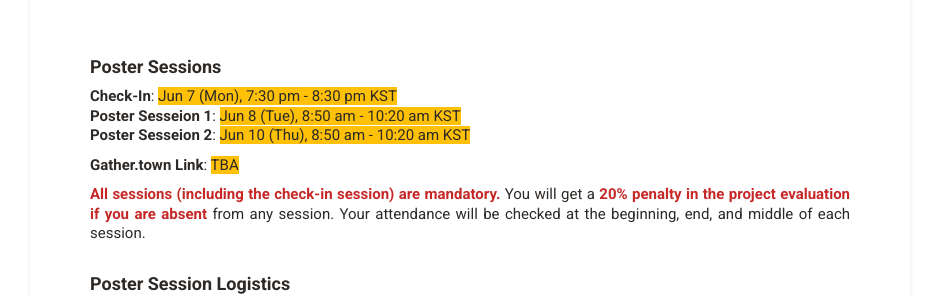
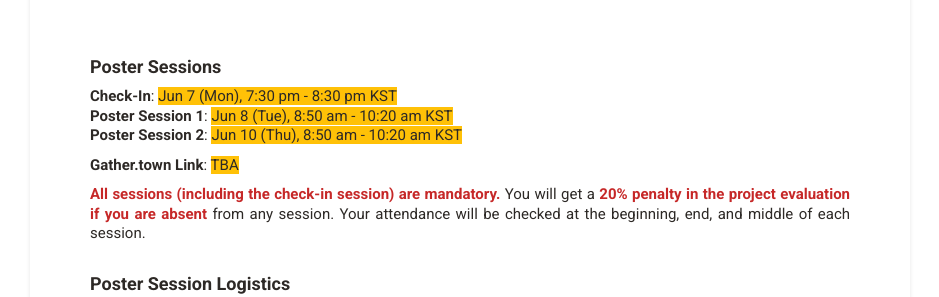
Before and after one commit to mhsung/mhsung.github.io, a Jekyll site: the page built from courses/kaist-cs492-3dml-2021-spring/_posts/2021-06-03-poster-sessions.md, in a window 1280 px wide. Shown: the part 198-495 px from the top of the page, without its empty margins (170-1109 px from the left). Built offline with Jekyll 4.4.1, drawn with Linux system fonts in a browser that asks for light colours; our own code applies the rules of GitHub Pages for plain Markdown files.

Commit message:
Updated.

```diff
--- a/courses/kaist-cs492-3dml-2021-spring/_posts/2021-06-03-poster-sessions.md
+++ b/courses/kaist-cs492-3dml-2021-spring/_posts/2021-06-03-poster-sessions.md
@@ -28,8 +28,8 @@ h { background-color:#FFC107 }
 
 #### Poster Sessions
 <b>Check-In</b>: <h>Jun 7 (Mon), 7:30 pm - 8:30 pm KST</h> <br>
-<b>Poster Sesseion 1</b>: <h>Jun 8 (Tue), 8:50 am - 10:20 am KST</h> <br>
-<b>Poster Sesseion 2</b>: <h>Jun 10 (Thu), 8:50 am - 10:20 am KST</h> <br>
+<b>Poster Session 1</b>: <h>Jun 8 (Tue), 8:50 am - 10:20 am KST</h> <br>
+<b>Poster Session 2</b>: <h>Jun 10 (Thu), 8:50 am - 10:20 am KST</h> <br>
 
 
 <b>Gather.town Link</b>: <h>TBA</h><br>
```
